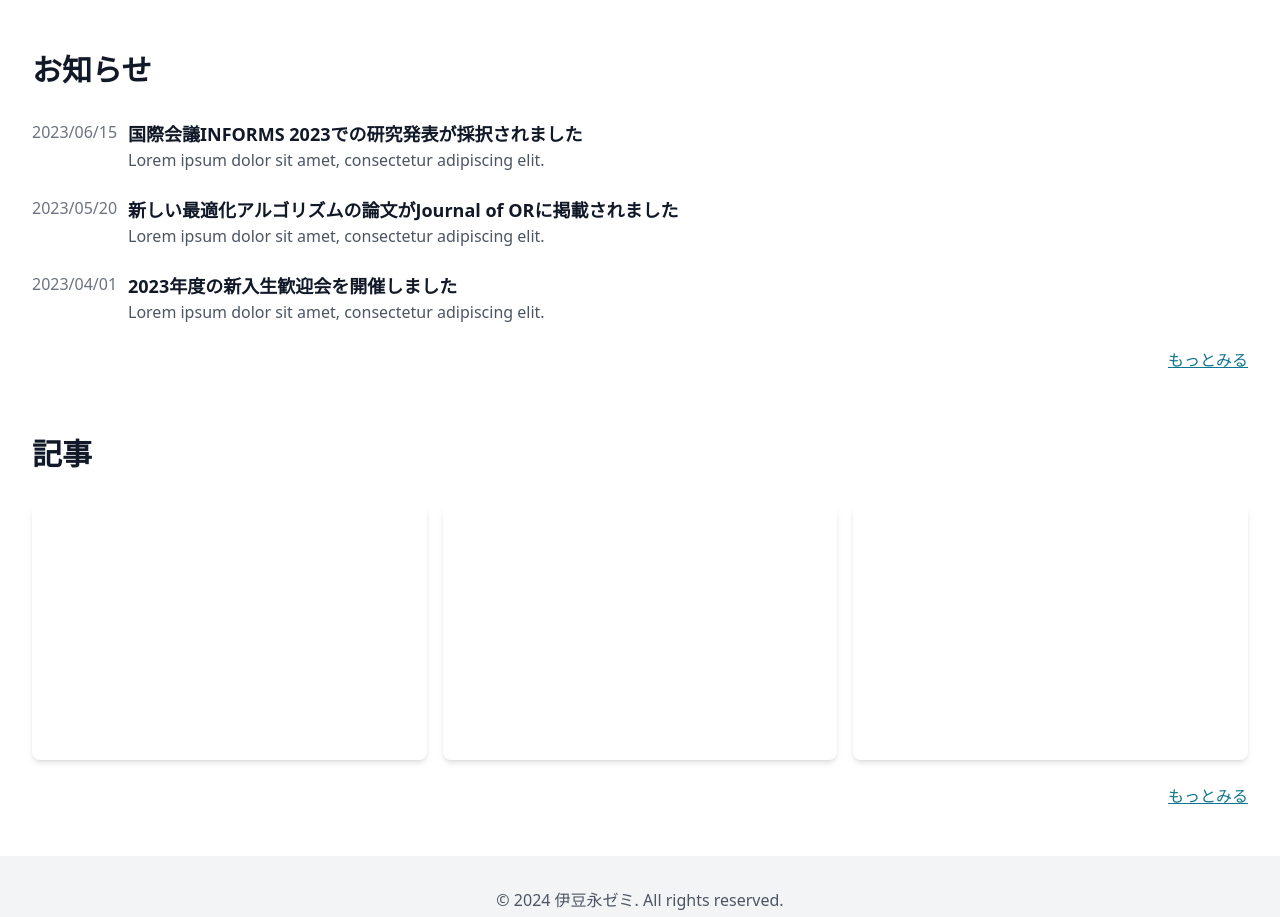
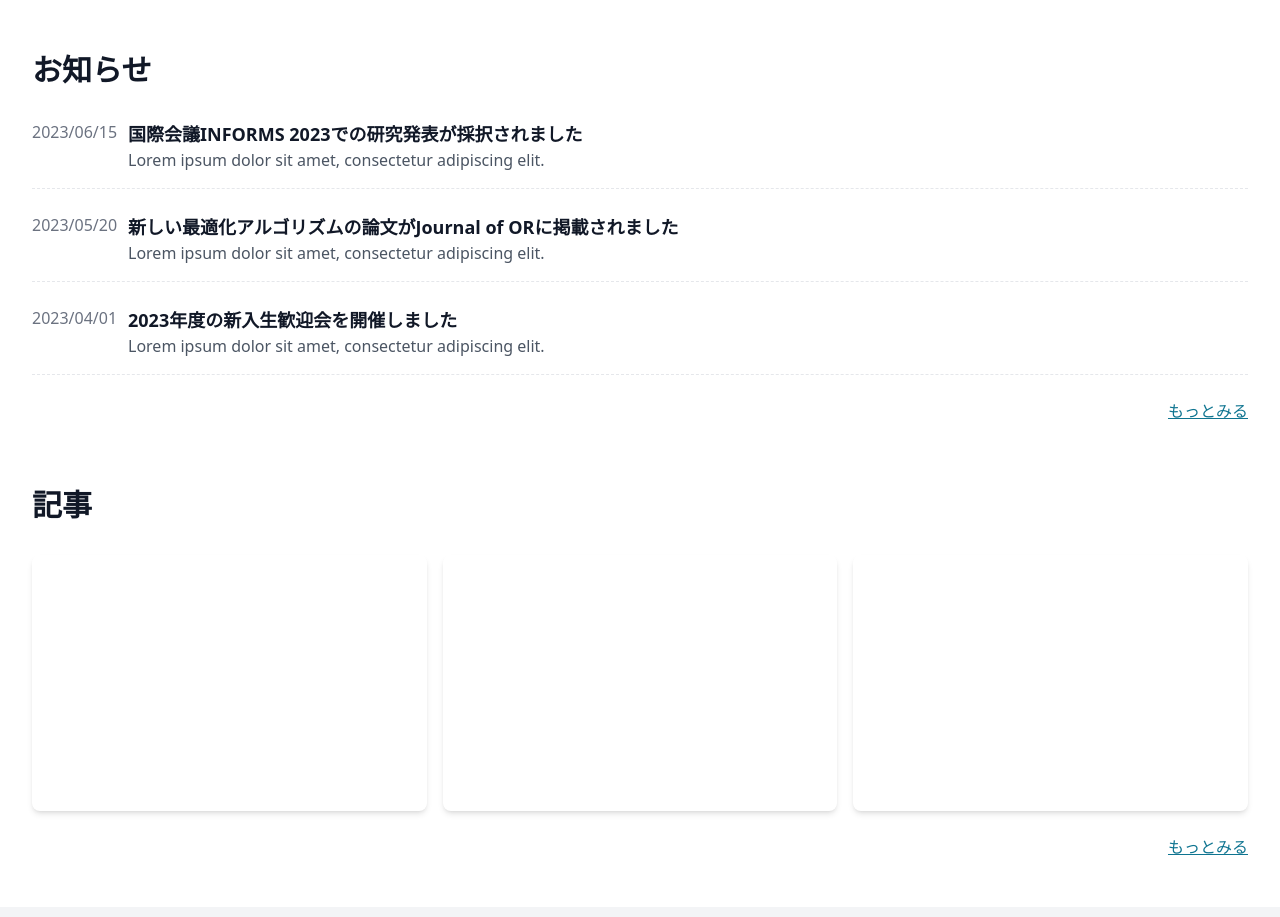
Before and after one commit to izunaga-lab/wagaya, a Next.js app: page / in a window 1280 px wide. Shown: the part 1360-2277 px from the top of the page. Built offline with nearby package versions, Linux system fonts and the light colour scheme.

Commit message:
お知らせに破線を追加

```diff
--- a/app/page.tsx
+++ b/app/page.tsx
@@ -52,7 +52,7 @@ export default function Home() {
             { date: '2023/05/20', title: '新しい最適化アルゴリズムの論文がJournal of ORに掲載されました' },
             { date: '2023/04/01', title: '2023年度の新入生歓迎会を開催しました' },
           ].map((news, index) => (
-            <div key={index} className="flex items-start">
+            <div key={index} className="flex items-start border-b border-dashed border-gray-200 pb-4">
               <div className="flex-shrink-0 w-24 text-gray-500">{news.date}</div>
               <div className="flex-grow">
                 <h3 className="text-lg font-semibold">{news.title}</h3>
```
